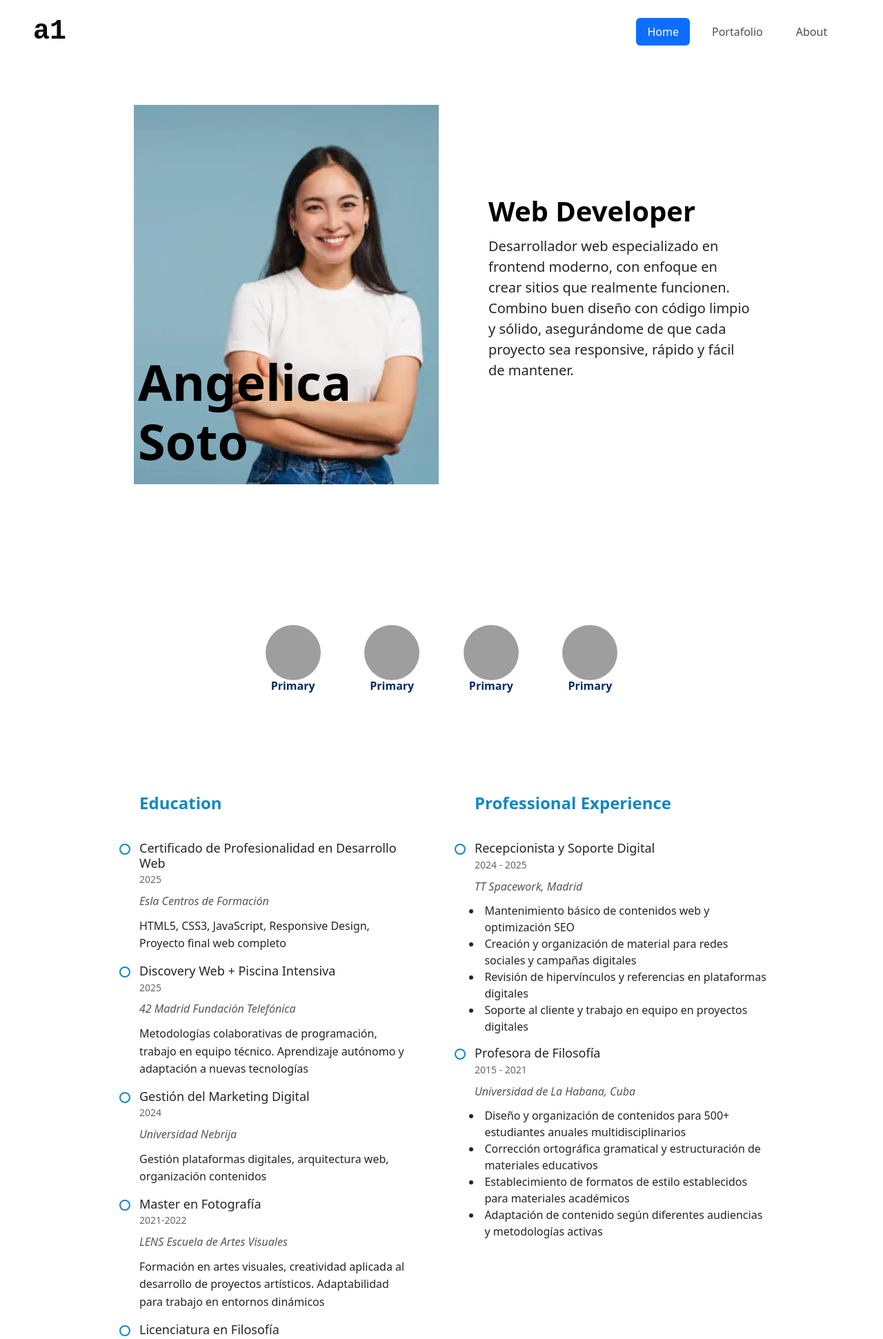
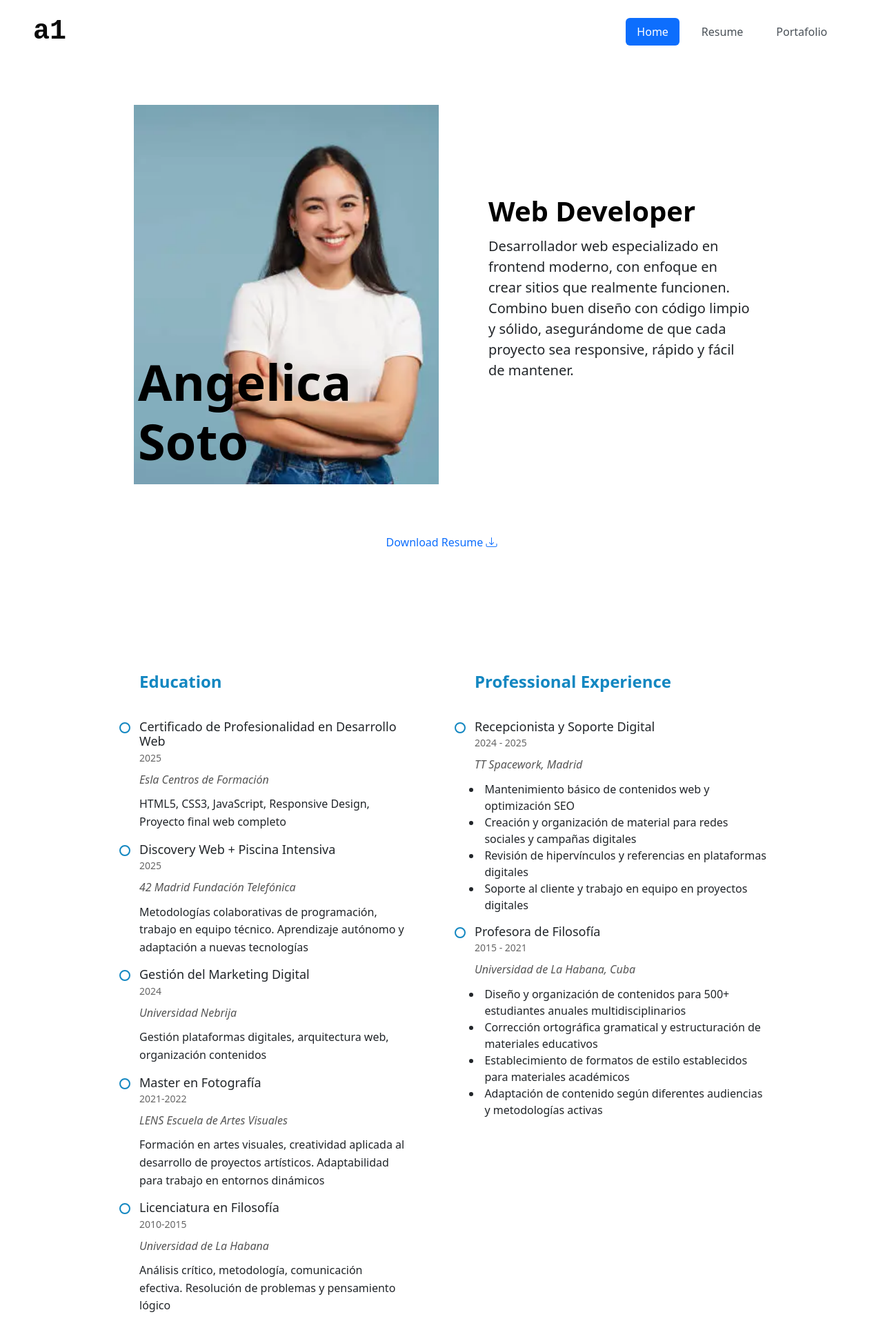
Before and after one commit to a1-soto/cv_Angelica_Soto, a PHP site: page / in a window 1280 px wide. Shown: the top 1941 px of the page at 69% size. Run offline with PHP 8.4, Linux system fonts and the light colour scheme; grey boxes are pictures that could not be loaded.

Commit message:
getting there

```diff
--- a/code/index.html
+++ b/code/index.html
@@ -8,6 +8,9 @@
     <!-- Bootstrap CSS -->
     <link href="https://cdn.jsdelivr.net/npm/bootstrap@5.3.0/dist/css/bootstrap.min.css" rel="stylesheet"
         integrity="sha384-9ndCyUaIbzAi2FUVXJi0CjmCapSmO7SnpJef0486qhLnuZ2cdeRhO02iuK6FUUVM" crossorigin="anonymous">
+
+    <!-- Boostrap icon -->
+    <link rel="stylesheet" href="https://cdn.jsdelivr.net/npm/bootstrap-icons@1.13.1/font/bootstrap-icons.min.css">
 
     <!-- AOS CSS -->
     <link href="https://cdn.jsdelivr.net/npm/aos@2.3.4/dist/aos.css" rel="stylesheet">
@@ -31,11 +34,12 @@
                         <a href="index.html" class="nav-link active">Home</a>
                     </li>
                     <li class="nav-item">
+                        <a href="#professional_info" class="nav-link">Resume</a>
+                    </li>
+                    <li class="nav-item">
                         <a href="#portfolio_gallery" class="nav-link">Portafolio</a>
                     </li>
-                    <li class="nav-item">
-                        <a href="#professional_info" class="nav-link">About</a>
-                    </li>
+
                 </ul>
             </nav>
 
@@ -62,13 +66,13 @@
             <nav>
                 <ul class="nav nav-pills flex-column">
                     <li class="nav-item">
-                        <a href="#home" class="nav-link active" data-bs-dismiss="offcanvas">Home</a>
+                        <a href="index.html" class="nav-link active" data-bs-dismiss="offcanvas">Home</a>
+                    </li>
+                    <li class="nav-item">
+                        <a href="#professional_info" class="nav-link">Resume</a>
                     </li>
                     <li class="nav-item">
                         <a href="#portfolio_gallery" class="nav-link" data-bs-dismiss="offcanvas">Portafolio</a>
-                    </li>
-                    <li class="nav-item">
-                        <a href="#professional_info" class="nav-link" data-bs-dismiss="offcanvas">About</a>
                     </li>
                 </ul>
             </nav>
@@ -81,13 +85,11 @@
         <section id="hero">
             <div class="container col-xxl-8 px-4 py-5">
                 <div class=" row flex-lg-row align-items-center g-5 py-4">
-
                     <div id="img_container" class="col-10 col-sm-8 col-lg-7 mx-auto mx-lg-0">
                         <img src="istockphoto-2177231592-612x612.webp" id="photo" class="d-block mx-lg-auto img-fluid"
                             alt="Bootstrap Themes" width="700" height="500" loading="lazy">
                         <h1 id="name" class="display-2 fw-bold text-body-emphasis lh-2 mb-3">Angelica <br>Soto</h1>
                     </div>
-
                     <div class="px-5 col-lg-5">
                         <h2 class="display-6 fw-bold text-body-emphasis lh-1 mb-3">Web Developer</h2>
                         <p class="lead"> Desarrollador web especializado en frontend moderno, con enfoque en crear
@@ -96,34 +98,47 @@
                             responsive, rápido y fácil de mantener.</p>
                     </div>
                 </div>
+
+
+                <div class="container col-xxl-8 px-4 py-5  d-flex flex-wrap justify-content-center">
+                    <div class="cta-group">
+                        <a href="#" class="link-underline">
+                            Download Resume <i class="bi bi-download"></i>
+                        </a>
+                    </div>
+                </div>
             </div>
         </section>
-        <div class="divider my-sm-2 py-3 my-md-3 py-md-4"></div>
+
+        <!--  <div class="divider my-sm-2 py-3 my-md-3 py-md-3"></div> -->
 
         <!-- BADGES -->
-        <section id="badges" class="container">
+        <!--   <section id="badges" class="container">
             <div class="d-flex flex-wrap gap-4 gap-lg-5 justify-content-center py-3 py-lg-6 my-3 my-lg-5">
                 <span class="badge badge_custom text-primary-emphasis border-primary-subtle">
-                    <img class="rounded-circle" width="80" height="80" src="https://github.com/mdo.png" alt="">
+                    <img class="rounded-circle" width="80" height="80" src="https://github.com/mdo.png" loading="lazy"
+                        alt="">
                     <p>Primary</p>
                 </span>
                 <span class="badge badge_custom text-primary-emphasis border-primary-subtle">
-                    <img class="rounded-circle" width="80" height="80" src="https://github.com/mdo.png" alt="">
+                    <img class="rounded-circle" width="80" height="80" src="https://github.com/mdo.png" loading="lazy"
+                        alt="">
                     <p>Primary</p>
                 </span>
                 <span class="badge badge_custom text-primary-emphasis border-primary-subtle">
-                    <img class="rounded-circle" width="80" height="80" src="https://github.com/mdo.png" alt="">
+                    <img class="rounded-circle" width="80" height="80" src="https://github.com/mdo.png" loading="lazy"
+                        alt="">
                     <p>Primary</p>
                 </span>
                 <span class="badge badge_custom text-primary-emphasis border-primary-subtle">
-                    <img class="rounded-circle" width="80" height="80" src="https://github.com/mdo.png" alt="">
+                    <img class="rounded-circle" width="80" height="80" src="https://github.com/mdo.png" loading="lazy"
+                        alt="">
                     <p>Primary</p>
                 </span>
             </div>
-        </section>
+        </section> -->
+
         <div class="divider my-sm-2 py-3 my-md-3 py-md-4"></div>
-
-
 
         <!-- Professional Info -->
         <section id="professional_info">
@@ -171,11 +186,10 @@
                             </div>
                         </div>
                     </div>
-                    <!-- End Experience Section -->
+                    <!--Experience Section -->
                     <div id="experience_section" class="px-5 col-lg-6">
                         <div class="resume-item">
                             <h3 class="resume-title">Professional Experience</h3>
-
                             <div class="resume-content">
                                 <article class="experience-item">
                                     <h4>Recepcionista y Soporte Digital</h4>
@@ -191,7 +205,6 @@
                                         <li>Soporte al cliente y trabajo en equipo en proyectos digitales</li>
                                     </ul>
                                 </article>
-
                                 <article class="experience-item">
                                     <h4>Profesora de Filosofía </h4>
                                     <h5>2015 - 2021</h5>
@@ -217,6 +230,7 @@
         </section>
 
         <div class="divider my-sm-2 py-3 my-md-3 py-md-4"></div>
+
         <!-- TECH SKILLS -->
         <section id="tech_skills">
             <div class="container aos-init aos-animate px-5" data-aos="fade-up" data-aos-delay="100">
@@ -237,7 +251,6 @@
                                         <image id="css_icon" href="img/css_blanco.png" x="0" y="0" width="63"
                                             height="63" />
                                     </svg>
-
                                     <p class="margin_custom_p">Css</p>
                                 </div>
                                 <div class="icon-container d-flex flex-column align-items-center">
@@ -340,9 +353,10 @@
                     </div>
                 </div>
             </div>
-            </div>
         </section>
+
         <div class="divider my-sm-2 py-3 my-md-3 py-md-4"></div>
+
         <section id="portfolio_gallery">
             <div class="container col-xxl-6 px-5 py-lg-6">
                 <!-- 1️⃣ PRIMERA FILA: imagen a la DERECHA -->
@@ -353,9 +367,8 @@
                         <p class="lead">Selección de proyectos</p>
                     </div>
                     <div class="col-md-5 pb-0 themed-grid-col">
-
                         <a class="web-gallery" href="websites/client-1-web-1.html"><img src="img/website-vie01.jpg"
-                                class="img-fluid w-100 d-block" alt="Imagen 1"></a>
+                                loading="lazy" class="img-fluid w-100 d-block" alt="Imagen 1"></a>
                     </div>
                 </div>
 
@@ -364,7 +377,7 @@
                     <div class="col-md-5 pb-0 themed-grid-col">
 
                         <a class="web-gallery" href="websites/client-1-web-2.html"><img src="img/website-vie02.jpg"
-                                class="img-fluid w-100 d-block" alt="Imagen 2"></a>
+                                loading="lazy" class="img-fluid w-100 d-block" alt="Imagen 2"></a>
                     </div>
                     <div class="col-md-5 pb-0 themed-grid-col"></div>
                 </div>
@@ -376,7 +389,7 @@
                     <div class="col-md-5 pb-0 themed-grid-col">
 
                         <a class="web-gallery" href="websites/client-1-web-1.html"><img src="img/website-vie01.jpg"
-                                class="img-fluid w-100 d-block" alt="Imagen3"></a>
+                                loading="lazy" class="img-fluid w-100 d-block" alt="Imagen3"></a>
                     </div>
                 </div>
 
@@ -385,12 +398,9 @@
                 <div class="row my-0 px-3 text-center gallery_section justify-content-around align-items-center">
                     <div class="col-md-5 pb-0 themed-grid-col">
                         <div class="d-flex gap-2 justify-content-center justify-content-md-start">
-                            <button class="button align-items-center" type="button">
-                                More
-                                <!--  <svg class="bi ms-1" width="20" height="20" aria-hidden="true">
-                                    <use xlink:href="#arrow-right-short"></use>
-                                </svg> -->
-                            </button>
+                            <a href="#portfolio" class="btn-ghost">
+                                More <i class="bi bi-arrow-up-right"></i>
+                            </a>
                         </div>
                     </div>
                     <div class="col-md-5 pb-0 themed-grid-col">
@@ -412,7 +422,7 @@
                         <use xlink:href="#bootstrap"></use>
                     </svg>
                 </a> -->
-                <span class="mb-3 mb-md-0 text-body-secondary">© 2025 Company, Inc</span>
+                <span class="mb-3 mb-md-0 text-body-secondary">© 2025 Angelica Soto</span>
             </div>
             <ul class="nav col-md-4 justify-content-end list-unstyled d-flex">
                 <li class="ms-3">
--- a/code/style.css
+++ b/code/style.css
@@ -26,6 +26,10 @@ body p {
 #portfolio_gallery {
     /* Pequeño margen al navegar */
     scroll-margin-top: 90px;
+}
+
+a {
+    text-decoration: none;
 }
 
 /* ===== HEADER ===== */
@@ -207,6 +211,26 @@ body p {
     z-index: 1;
 }
 
+.bi::before,
+[class^="bi-"]::before,
+[class*=" bi-"]::before {
+    display: inline-block;
+    font-family: bootstrap-icons !important;
+    font-style: normal;
+    font-weight: normal !important;
+    font-variant: normal;
+    text-transform: none;
+    line-height: 1;
+    vertical-align: -.125em;
+    -webkit-font-smoothing: antialiased;
+    -moz-osx-font-smoothing: grayscale;
+}
+
+
+
+
+
+
 /* Resume layout base */
 .resume-item article {
     position: relative;
@@ -233,8 +257,8 @@ body p {
     margin-left: 80px;
 }
 
-#education-section {
-    padding-left: 20px;
+#education_section {
+    /*   padding-left: 20px; */
 }
 
 .resume-item {
@@ -377,8 +401,8 @@ li {
 /* Primera fila sin desplazamiento */
 
 .gallery_section:first-of-type .web-gallery {
-    top: 0 !important;
-    transform: none !important;
+    top: 0;
+    transform: none;
 }
 
 .web-gallery {
@@ -459,7 +483,7 @@ li {
 
 
 /* ------------ MEDIA Q --------------- */
-@media(max-width:767px) {
+@media (max-width:767px) {
     body {
         padding-top: 90px;
         /* Header puede ser ligeramente más alto */
@@ -645,7 +669,7 @@ li {
 /* ========================================
    RESPONSIVE: TABLET
 ======================================== */
-@media (min-width: 768px) and (max-width: 1024px) {
+@media (min-width: 768px) and (max-width: 1199px) {
     #img_container {
         width: 500px;
         /* Ajusta el tamaño del contenedor */
```
